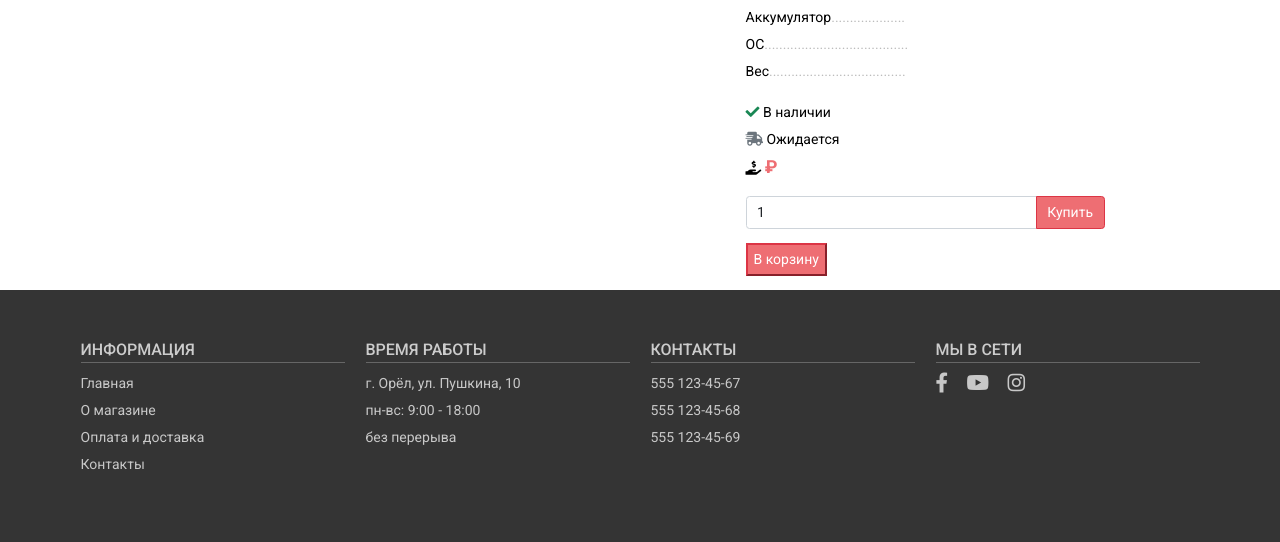
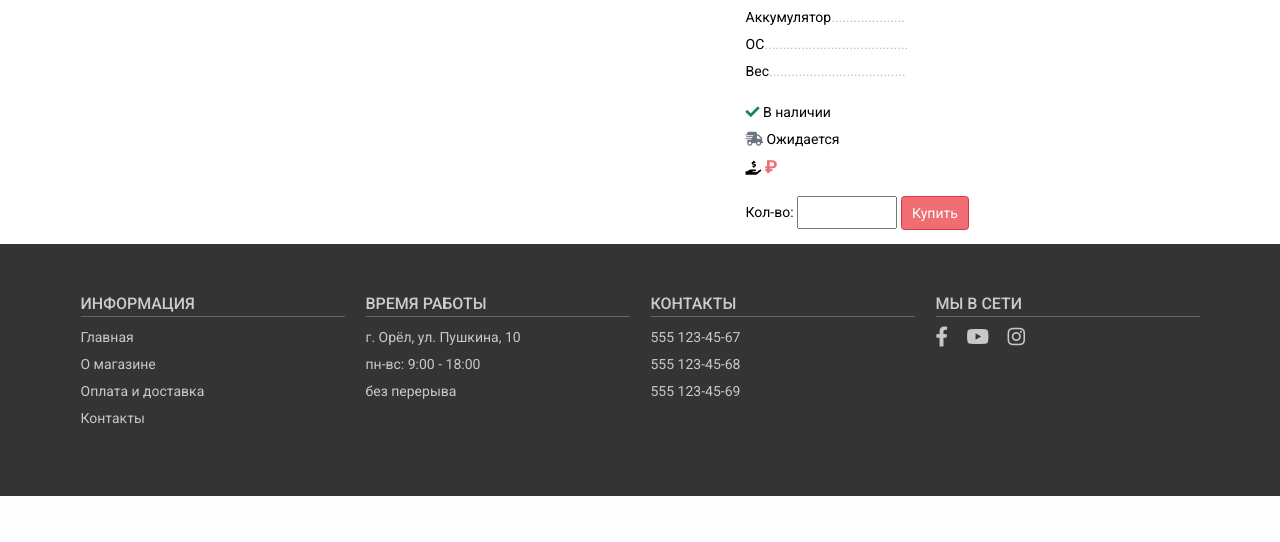
Before and after one commit to OlegRemizoff/E-shop, a Django app: template src/shop/templates/shop/detail.html in a window 1280 px wide. Shown: the part 353-895 px from the top of the page. After the commit the page ends 849 px from the top, so only its background shows below. Run offline with Django 4.2, Linux system fonts and the light colour scheme; the template is opened without the code that fills it, so the values that code supplies are empty; some libraries are stand-ins or nearby versions.

Commit message:
chose product quantity

```diff
--- a/src/cart/templates/cart/cart_detail.html
+++ b/src/cart/templates/cart/cart_detail.html
@@ -10,11 +10,13 @@
     <p>{{ item.title }}</p>
     <p>{{ item.price }}</p>
     <p>{{ item.qty }}</p>
+
+    <br>
     <form action="{% url 'cart:remove' item.slug %}" method="POST">
         {% csrf_token %}
         <button type="submit" class="btn-danger">Удалить</button>
     </form>
-
+<br><br><hr>
 {% endfor %}
 
 
--- a/src/cart/views.py
+++ b/src/cart/views.py
@@ -46,6 +46,8 @@ def add_to_cart(request, type, id, slug, qty=1):
         item_exists = next(
             (item for item in request.session['cart'] if item['type'] == type and item['id'] == id), False)
 
+        if request.POST.get('quantity'):
+            qty = request.POST.get('quantity')
         add_data = {
             'type': type,
             'id': id,
--- a/src/shop/templates/shop/detail.html
+++ b/src/shop/templates/shop/detail.html
@@ -41,10 +41,10 @@
 				</ul>
 
 				<div id="product">
-					<div class="input-group mb-3">
+					<!-- <div class="input-group mb-3">
 						<input id="input-quantity" type="text" class="form-control" name="quantity" value="1">
 						<button class="btn btn-danger" type="button" id="button-addon2">Купить</button>
-					</div>
+					</div> -->
 				</div>
 				<div class="product-links">
 					<!-- <a href="#"><i class="fas fa-shopping-cart"></i></a> -->
@@ -52,10 +52,15 @@
 					<form action="{% url 'cart:add' product.category.name  product.id product.slug %}" method="post">
 						{% csrf_token %}
 						<input type="hidden" name="url_from" value="{{ request.path }}">
-						<button type="submit" class="btn-danger">В корзину</button>
+
+						<label for="quantity">Кол-во: </label>
+						<input type="number"  id="quantity" name="quantity" min="1" max="10" value="{{ item.qty }}" style="width: 100px;">
+						<button class="btn btn-danger" type="submit" id="button-addon2">Купить</button>
+
 					</form>
 
 				</div>
+
 
 			</div>
 
```
